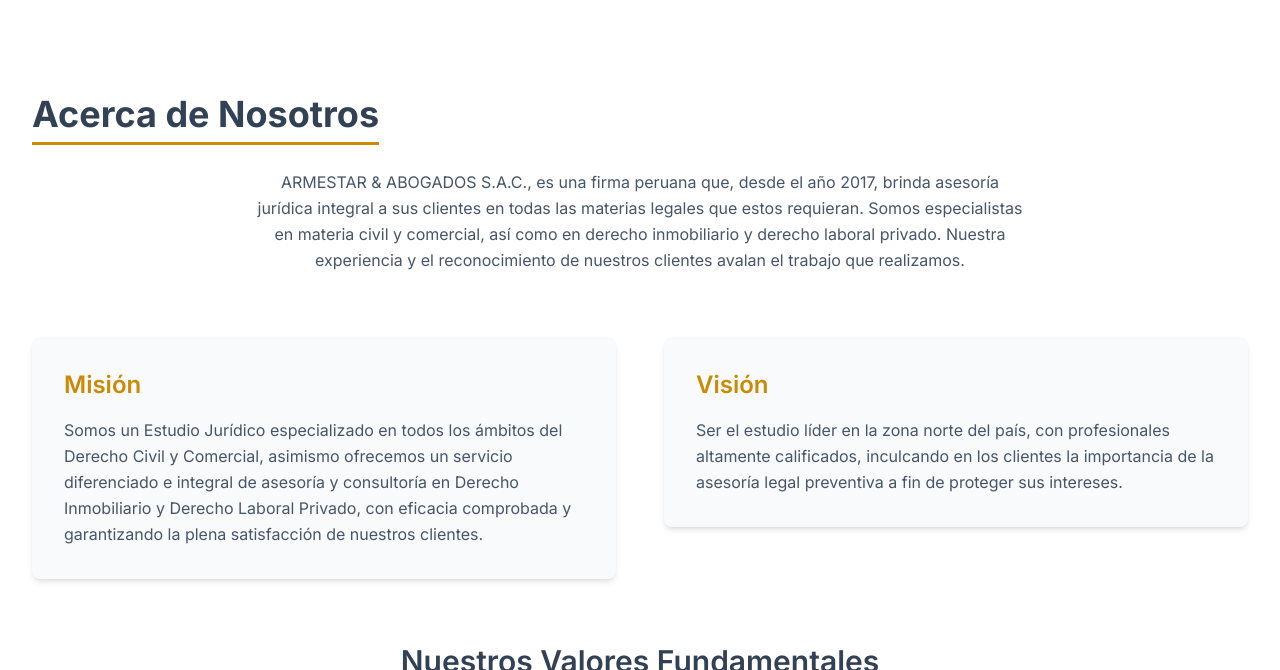
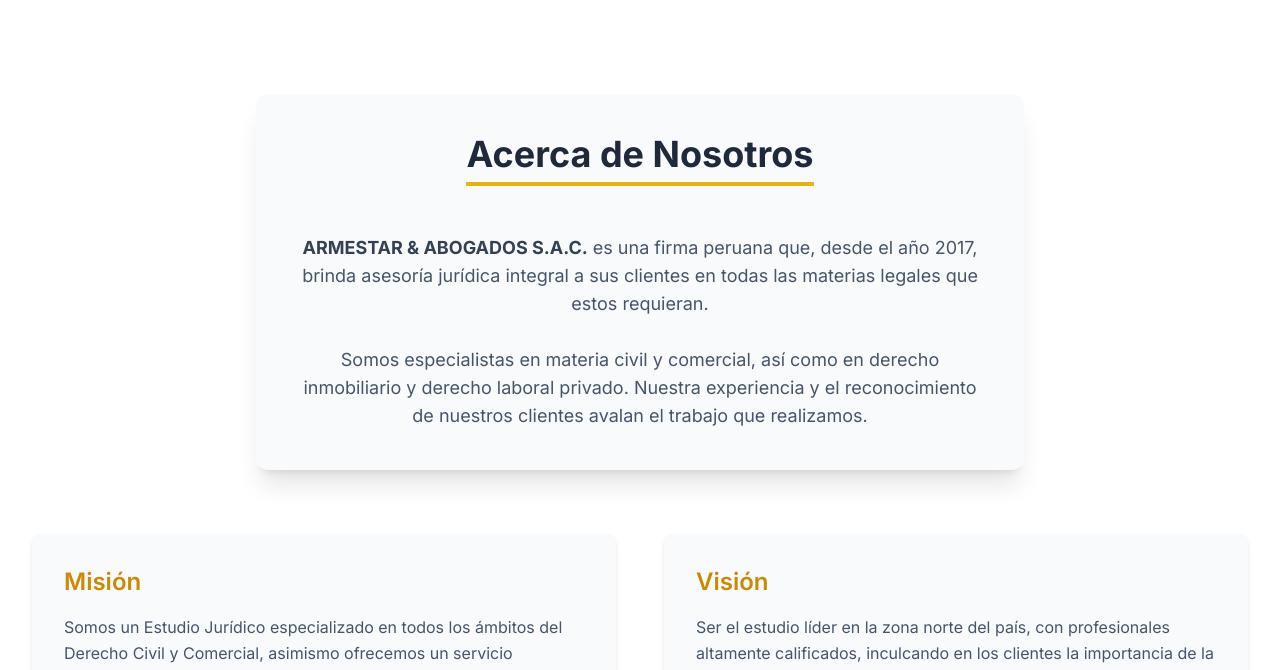
Before and after one commit to RONALDHID/Web-armestar, a plain HTML site: page index.html in a window 1280 px wide. Shown: the part 806-1476 px from the top of the page. Drawn offline with nearby package versions, Linux system fonts and the light colour scheme.

Commit message:
Update index.html

```diff
--- a/index.html
+++ b/index.html
@@ -171,10 +171,18 @@
 
     <section id="nosotros" class="py-16 md:py-24 bg-white">
         <div class="container mx-auto px-4 sm:px-6 md:px-8">
-            <h2 class="text-3xl md:text-4xl font-bold text-center mb-6 section-title">Acerca de Nosotros</h2>
-            <p class="text-center text-slate-600 mb-12 md:mb-16 max-w-lg sm:max-w-xl md:max-w-2xl lg:max-w-3xl mx-auto leading-relaxed">
-                ARMESTAR & ABOGADOS S.A.C., es una firma peruana que, desde el año 2017, brinda asesoría jurídica integral a sus clientes en todas las materias legales que estos requieran. Somos especialistas en materia civil y comercial, así como en derecho inmobiliario y derecho laboral privado. Nuestra experiencia y el reconocimiento de nuestros clientes avalan el trabajo que realizamos.
-            </p>
+            <div class="text-center mb-12 md:mb-16 max-w-3xl mx-auto fade-in-up bg-slate-50 p-6 md:p-10 rounded-xl shadow-xl">
+    <h2 class="text-3xl md:text-4xl font-bold text-slate-800 mb-6 section-title inline-block border-b-4 border-yellow-500 pb-2">
+        Acerca de Nosotros
+    </h2>
+    <p class="text-slate-600 text-base md:text-lg leading-relaxed mt-6">
+        <strong class="text-slate-700">ARMESTAR & ABOGADOS S.A.C.</strong> es una firma peruana que, desde el año 2017,
+        brinda asesoría jurídica integral a sus clientes en todas las materias legales que estos requieran.<br><br>
+        Somos especialistas en materia civil y comercial, así como en derecho inmobiliario y derecho laboral privado.
+        Nuestra experiencia y el reconocimiento de nuestros clientes avalan el trabajo que realizamos.
+    </p>
+</div>
+
             <div class="grid md:grid-cols-2 gap-10 md:gap-12 items-start mb-12 md:mb-16">
                 <div class="fade-in-up p-4 sm:p-6 md:p-8 bg-slate-50 rounded-lg shadow-md">
                     <h3 class="text-2xl font-semibold mb-4 text-yellow-600">Misión</h3>
```
